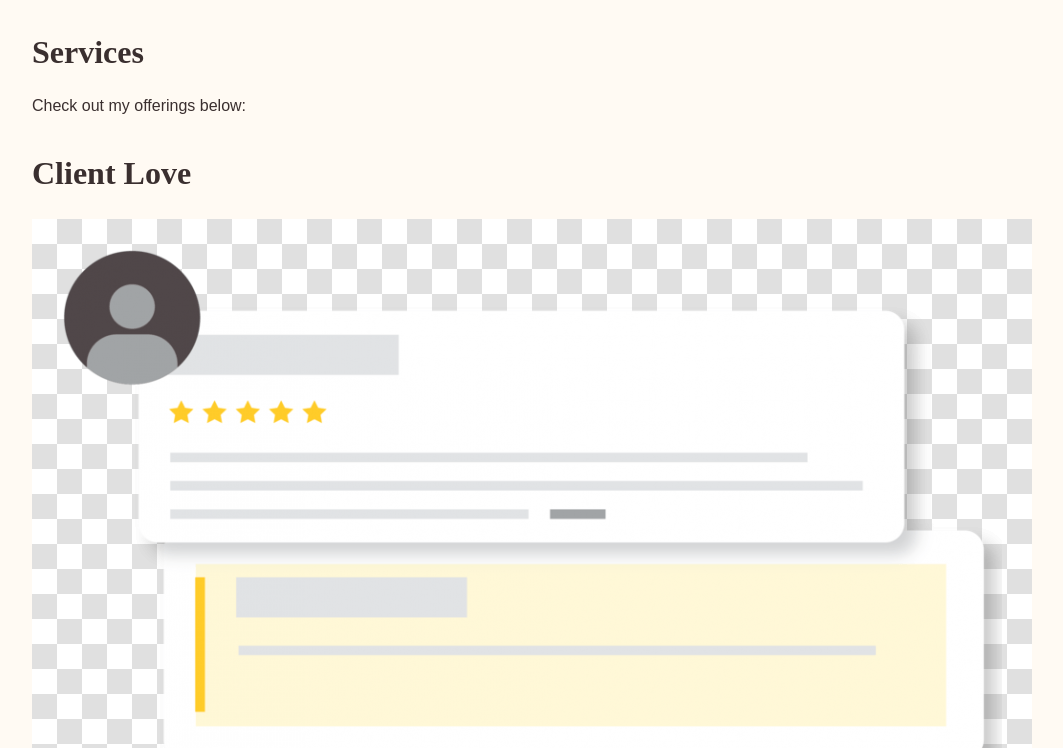
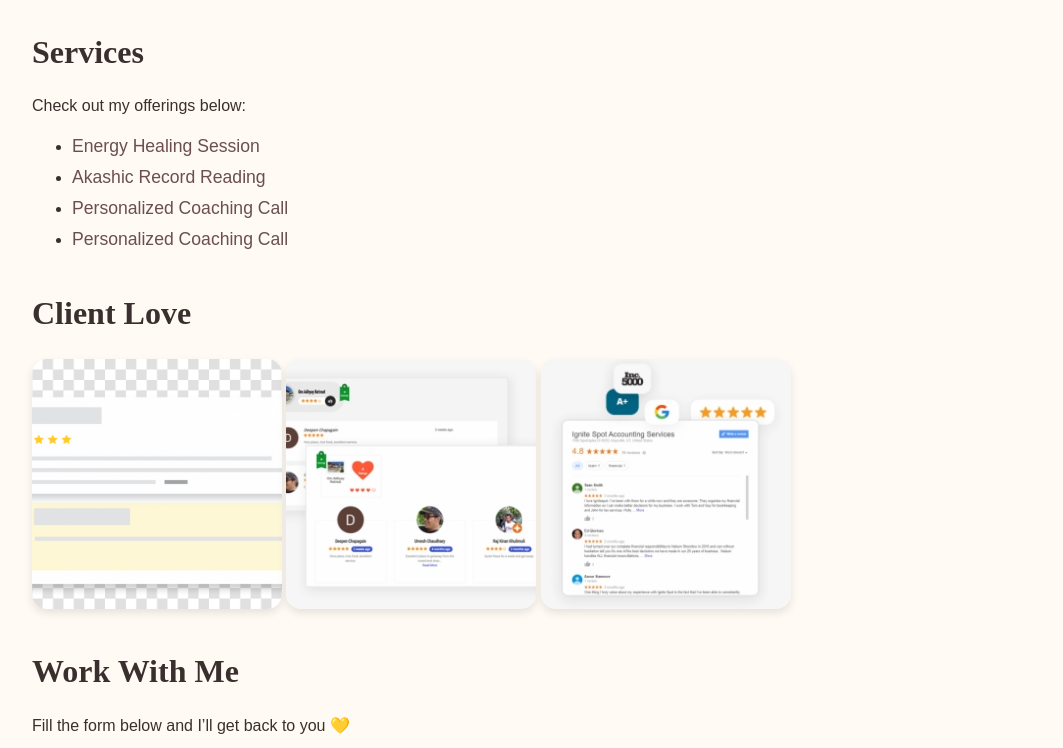
Before and after one commit to SheetalNair7/SheetalNair7.github.io, a plain HTML site: page index.html in a window 1280 px wide. Shown: the part 1066-1814 px from the top of the page, without its empty margins (8-1071 px from the left). Drawn offline with Linux system fonts and the light colour scheme; no server answers; a web font is replaced by a local one.

Commit message:
service json

```diff
--- a/index.html
+++ b/index.html
@@ -94,7 +94,21 @@
       font-size: 2rem;
     }
 
-  </style>
+  .reviews-grid img {
+  width: 250px;
+  height: 250px;
+  object-fit: cover;
+  border-radius: 15px;
+  box-shadow: 0 4px 8px rgba(0,0,0,0.1);
+}
+.services-list a {
+  font-size: 1.1rem;
+  text-decoration: none;
+  color: #6b4f4f;
+  padding: 5px 0;
+  display: inline-block;
+}
+</style>
 </head>
 <body>
   <nav>
@@ -153,16 +167,15 @@
   <section id="contact" class="section fade-in">
     <h2 class="section-title">Work With Me</h2>
     <p>Fill the form below and I’ll get back to you 💛</p>
-    <iframe src="https://docs.google.com/forms/d/e/1FAIpQLSdtSWYORNzEJtGlIlAcAECe94KDy1xoHOkG7cwExvouakdcvw/viewform?embedded=true" width="640" height="559" frameborder="0" marginheight="0" marginwidth="0">Loading…</iframe>
-    <!-- <iframe src="YOUR_GOOGLE_FORM_URL_HERE" width="100%" height="500" frameborder="0" marginheight="0" marginwidth="0">Loading…</iframe>-->
+    <iframe src="YOUR_GOOGLE_FORM_URL_HERE" width="100%" height="500" frameborder="0" marginheight="0" marginwidth="0">Loading…</iframe>
   </section>
 
   <script>
     // Load Services from services.json
-    fetch('services.json')
+    fetch('services.json', { cache: 'no-store' })
       .then(response => response.json())
       .then(data => {
-        const list = document.getElementById('services');
+        const list = document.getElementById('services-list');
         data.services.forEach(service => {
           const item = document.createElement('li');
           item.innerHTML = `<a href="${service.link}" target="_blank">${service.name}</a>`;
```
Also changed, not shown: services.json (renamed from service.json).
